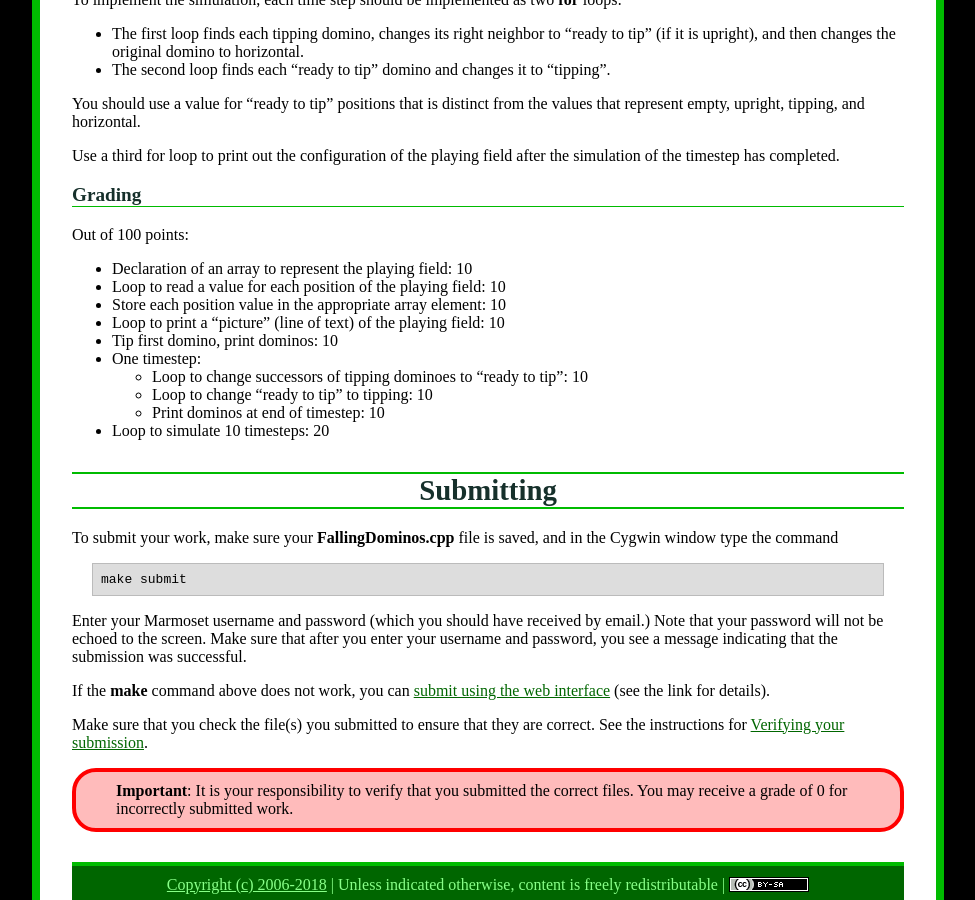
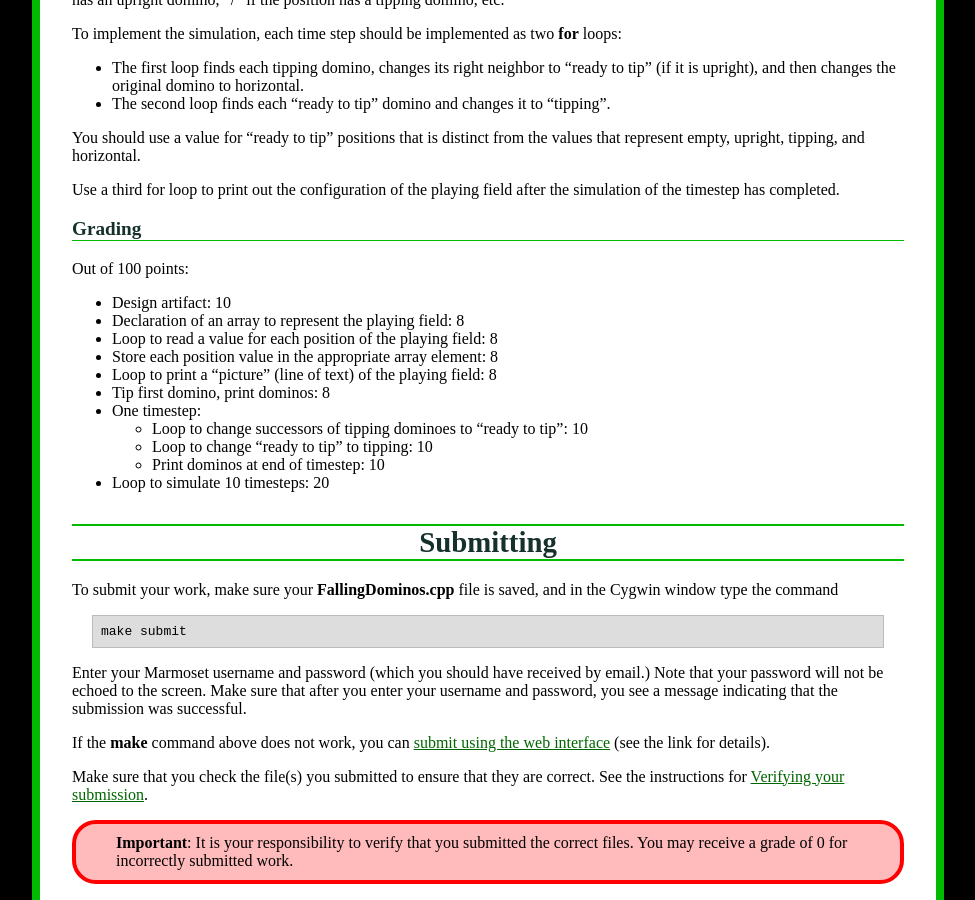
Before and after one commit to ycpcs/cs101-spring2018, a Jekyll site: the page built from assign/assign04.md, in a window 1280 px wide and 900 px high, scrolled down 1678 px. Shown: the whole window, without its empty margins (152-1127 px from the left). Built offline with Jekyll 4.4.1, drawn with Linux system fonts in a browser that asks for light colours; some of the changed text lies outside the part shown.

Commit message:
assign point value to a4 design artifact

```diff
--- a/assign/assign04.md
+++ b/assign/assign04.md
@@ -6,6 +6,8 @@ title: "Assignment 4: Falling Dominoes"
 Design due in class on **Tuesday, Mar 20th**
 
 Code due **Tues, Mar 27th** by 11:59 PM
+
+*Updated 3/21* &mdash; Changed grading criteria for assign a point value to the design artifact
 
 # Getting Started
 
@@ -101,11 +103,12 @@ Use a third for loop to print out the configuration of the playing field after t
 
 Out of 100 points:
 
--   Declaration of an array to represent the playing field: 10
--   Loop to read a value for each position of the playing field: 10
--   Store each position value in the appropriate array element: 10
--   Loop to print a "picture" (line of text) of the playing field: 10
--   Tip first domino, print dominos: 10
+-   Design artifact: 10
+-   Declaration of an array to represent the playing field: 8
+-   Loop to read a value for each position of the playing field: 8
+-   Store each position value in the appropriate array element: 8
+-   Loop to print a "picture" (line of text) of the playing field: 8
+-   Tip first domino, print dominos: 8
 -   One timestep:
     -   Loop to change successors of tipping dominoes to "ready to tip": 10
     -   Loop to change "ready to tip" to tipping: 10
```
Also changed, not shown: index.md (+1 -0 lines).
